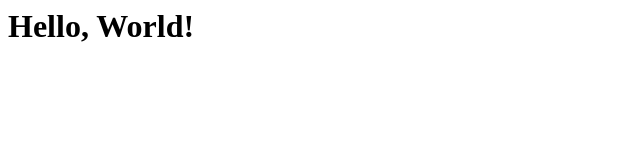
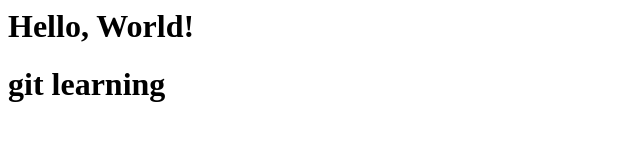
Before and after one commit to HARESHWARAN-S/Git, a plain HTML site: page index.html in a window 1280 px wide. Shown: the whole page, without its empty margins (0-640 px from the left). Drawn offline with Linux system fonts and the light colour scheme.

Commit message:
added a new line to check revert

```diff
--- a/index.html
+++ b/index.html
@@ -1 +1,2 @@
 <h1>Hello, World!</h1>
+<h1>git learning</h1>
```
